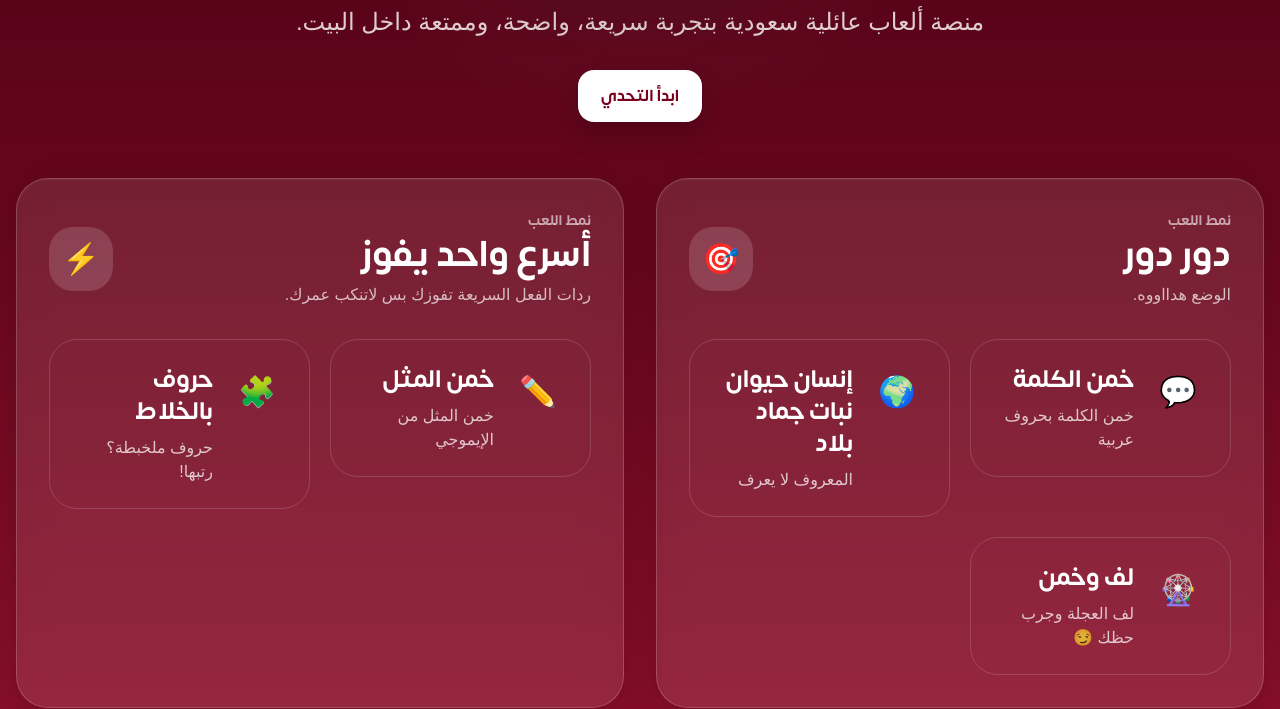
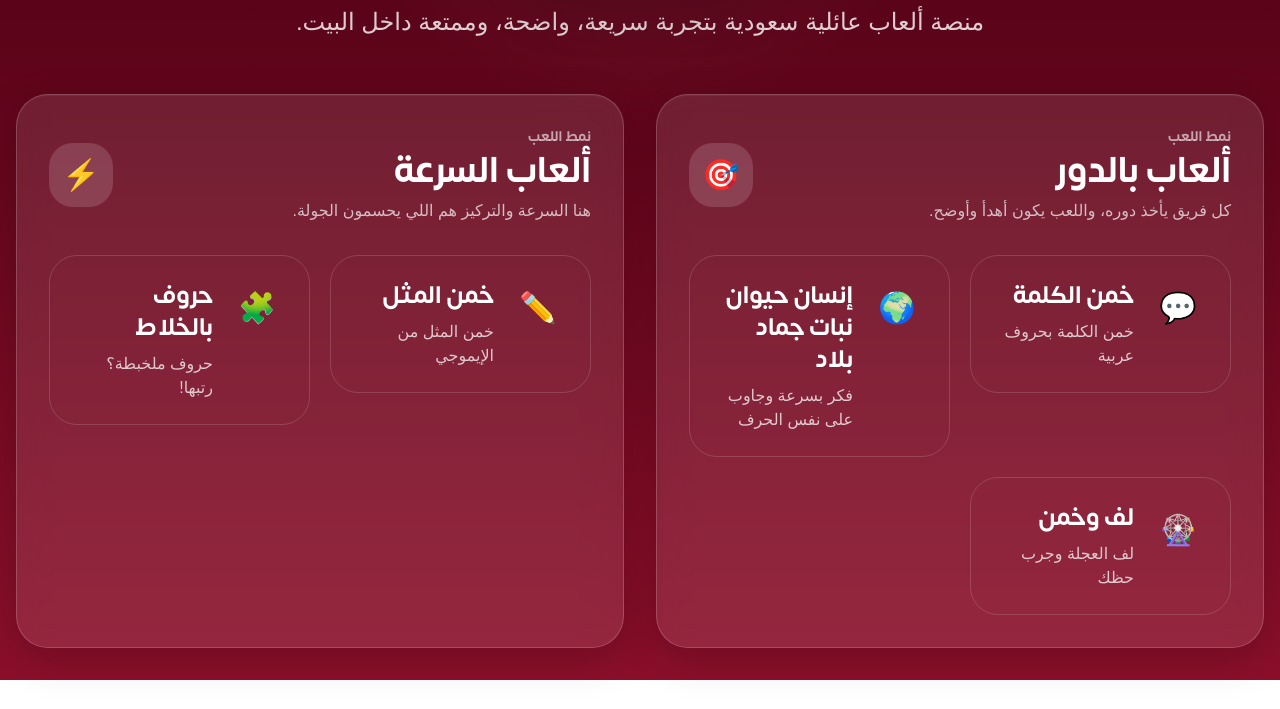
Before and after one commit to heelpeeri/khalnelab, a Next.js app: page / in a window 1280 px wide. Shown: the part 208-917 px from the top of the page. After the commit the page ends 888 px from the top, so only its background shows below. Built offline with nearby package versions, Linux system fonts and the light colour scheme; a web font is replaced by a local one.

Commit message:
Update page.tsx

```diff
--- a/src/app/page.tsx
+++ b/src/app/page.tsx
@@ -7,19 +7,19 @@ const turnBasedGames = [
     href: "/match?game=word",
     emoji: "💬",
     title: "خمن الكلمة",
-    desc: "خمن الكلمة بحروف عربية"
+    desc: "خمن الكلمة بحروف عربية",
   },
   {
     href: "/match?game=categories",
     emoji: "🌍",
     title: "إنسان حيوان نبات جماد بلاد",
-    desc: "المعروف لا يعرف"
+    desc: "فكر بسرعة وجاوب على نفس الحرف",
   },
   {
     href: "/match?game=wheel",
     emoji: "🎡",
     title: "لف وخمن",
-    desc: "لف العجلة وجرب حظك 😏"
+    desc: "لف العجلة وجرب حظك",
   },
 ];
 
@@ -28,13 +28,13 @@ const speedGames = [
     href: "/match?game=draw",
     emoji: "✏️",
     title: "خمن المثل",
-    desc: "خمن المثل من الإيموجي"
+    desc: "خمن المثل من الإيموجي",
   },
   {
     href: "/match?game=scramble",
     emoji: "🧩",
     title: "حروف بالخلاط",
-    desc: "حروف ملخبطة؟ رتبها!"
+    desc: "حروف ملخبطة؟ رتبها!",
   },
 ];
 
@@ -42,37 +42,26 @@ export default function Home() {
   return (
     <main className="min-h-screen px-4 py-8 text-white">
       <div className="mx-auto max-w-7xl">
-
         <div className="flex justify-center">
           <Logo size={210} />
         </div>
 
-        {/* الوصف */}
         <section className="mx-auto mt-6 max-w-3xl text-center">
           <p className="mx-auto mt-5 max-w-3xl text-lg leading-8 text-white/80 md:text-2xl">
             منصة ألعاب عائلية سعودية بتجربة سريعة، واضحة، وممتعة داخل البيت.
           </p>
-
-          <div className="mt-8 flex flex-wrap justify-center gap-3">
-            <Link href="/match?game=word" className="btn-primary active:scale-95">
-              ابدأ التحدي
-            </Link>
-          </div>
         </section>
 
-        {/* الأقسام */}
         <section className="mt-14 grid gap-8 xl:grid-cols-2">
-
-          {/* دور دور */}
           <GlassCard className="rounded-[32px] p-7 md:p-8">
             <div className="flex items-center justify-between gap-4">
               <div className="text-right">
                 <p className="text-sm font-bold text-white/60">نمط اللعب</p>
                 <h2 className="mt-1 text-3xl font-black md:text-4xl">
-                  دور دور
+                  ألعاب بالدور
                 </h2>
                 <p className="mt-2 text-sm leading-7 text-white/70 md:text-base">
-                  الوضع هدااووه.
+                  كل فريق يأخذ دوره، واللعب يكون أهدأ وأوضح.
                 </p>
               </div>
 
@@ -81,7 +70,6 @@ export default function Home() {
               </div>
             </div>
 
-            {/* 🔥 هنا التعديل */}
             <div className="mt-8 grid gap-5 md:grid-cols-2">
               {turnBasedGames.map((game) => (
                 <Link key={game.title} href={game.href} className="block">
@@ -104,16 +92,15 @@ export default function Home() {
             </div>
           </GlassCard>
 
-          {/* أسرع واحد */}
           <GlassCard className="rounded-[32px] border border-white/15 bg-black/20 p-7 md:p-8">
             <div className="flex items-center justify-between gap-4">
               <div className="text-right">
                 <p className="text-sm font-bold text-white/60">نمط اللعب</p>
                 <h2 className="mt-1 text-3xl font-black md:text-4xl">
-                  أسرع واحد يفوز
+                  ألعاب السرعة
                 </h2>
                 <p className="mt-2 text-sm leading-7 text-white/70 md:text-base">
-                  ردات الفعل السريعة تفوزك بس لاتنكب عمرك.
+                  هنا السرعة والتركيز هم اللي يحسمون الجولة.
                 </p>
               </div>
 
@@ -143,9 +130,7 @@ export default function Home() {
               ))}
             </div>
           </GlassCard>
-
         </section>
-
       </div>
     </main>
   );
```
